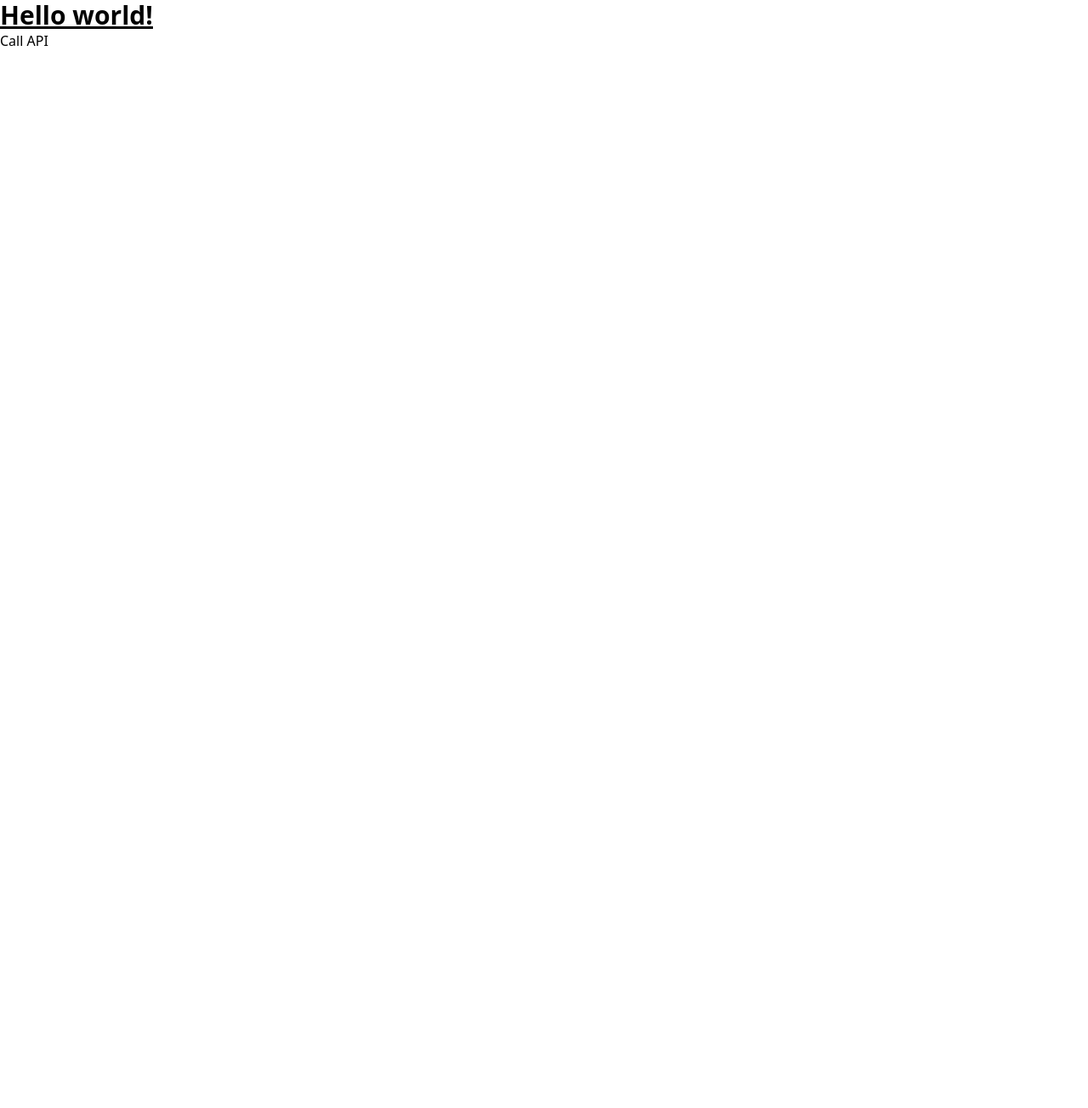
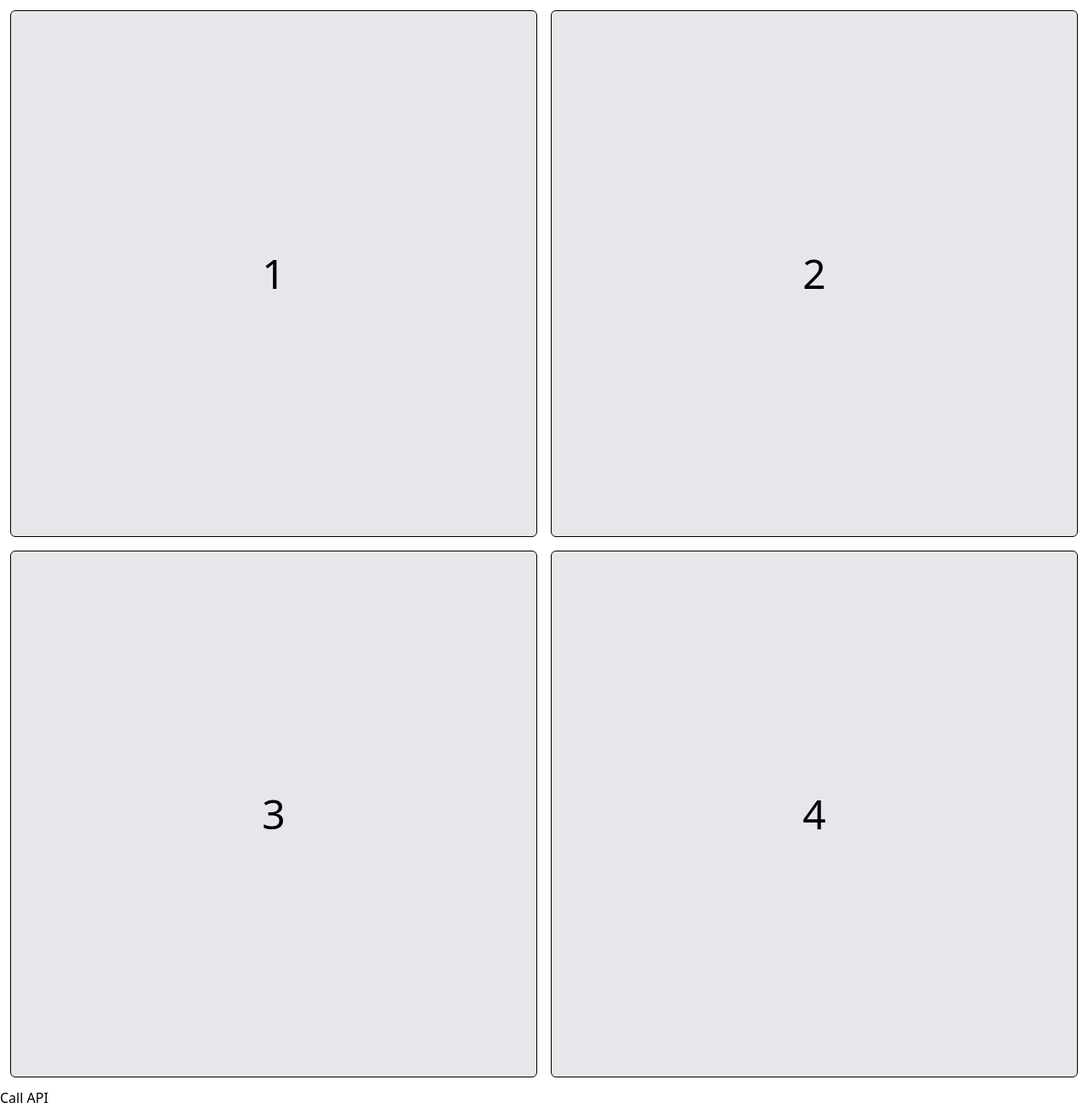
Before and after one commit to dchen327/four-nums, a React (Create React App) app: page / in a window 1280 px wide. Shown: the whole page at 85% size. Before the commit the page ends 800 px from the top, so only its background shows below. Built offline with nearby package versions, Linux system fonts and the light colour scheme; the HTML template or start-up script is replaced by a standard one.

Commit message:
numbers in grid

```diff
--- a/src/App.js
+++ b/src/App.js
@@ -16,7 +16,20 @@ function App() {
 
   return (
     <div>
-      <h1 className="text-3xl font-bold underline">Hello world!</h1>
+      <div className="grid grid-cols-2 gap-4 m-3">
+        <div className="flex items-center justify-center p-4 rounded-md text-5xl bg-gray-200 border border-black aspect-square">
+          1
+        </div>
+        <div className="flex items-center justify-center p-4 rounded-md text-5xl bg-gray-200 border border-black aspect-square">
+          2
+        </div>
+        <div className="flex items-center justify-center p-4 rounded-md text-5xl bg-gray-200 border border-black aspect-square">
+          3
+        </div>
+        <div className="flex items-center justify-center p-4 rounded-md text-5xl bg-gray-200 border border-black aspect-square">
+          4
+        </div>
+      </div>
       <button onClick={handleClick}>Call API</button>
     </div>
   );
```
